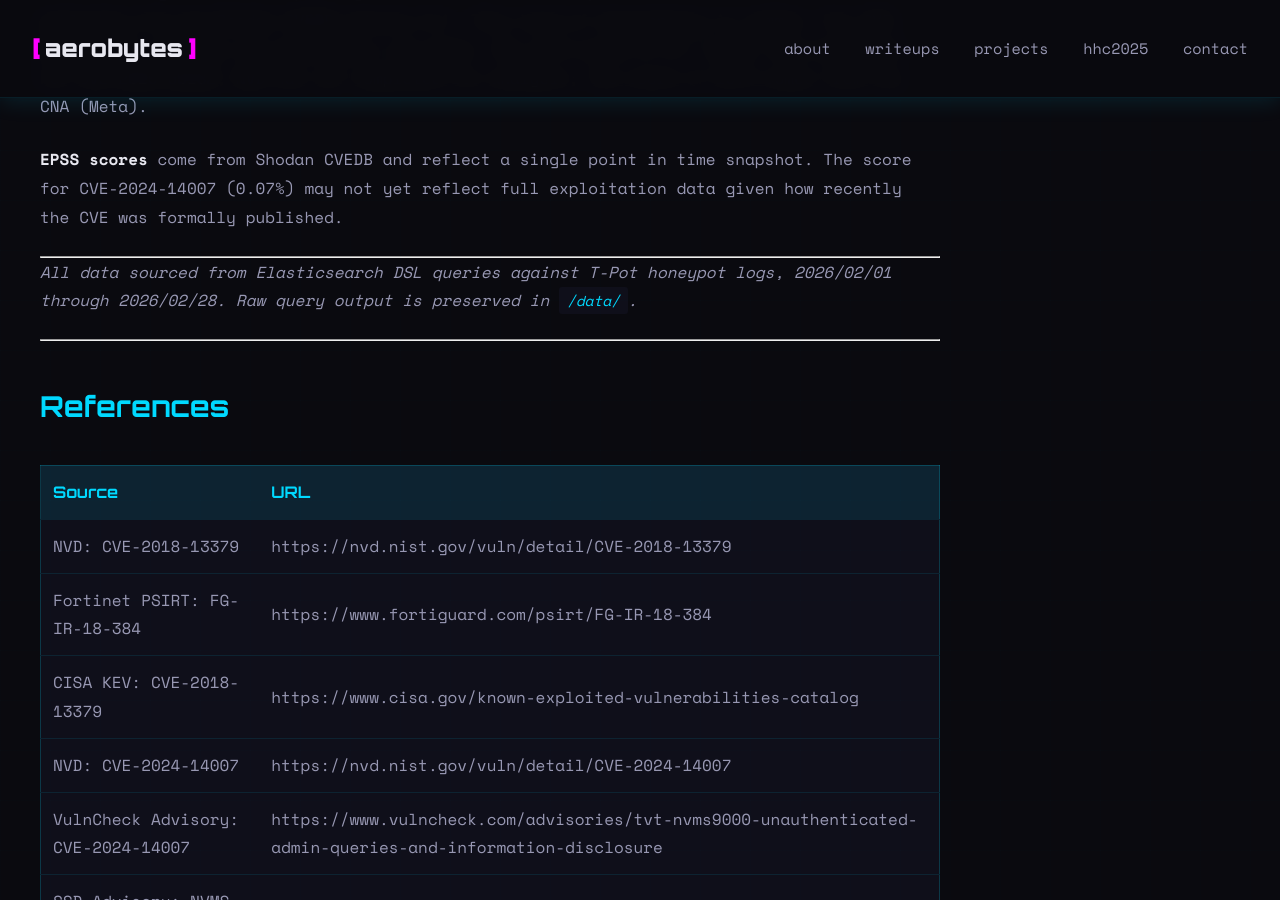
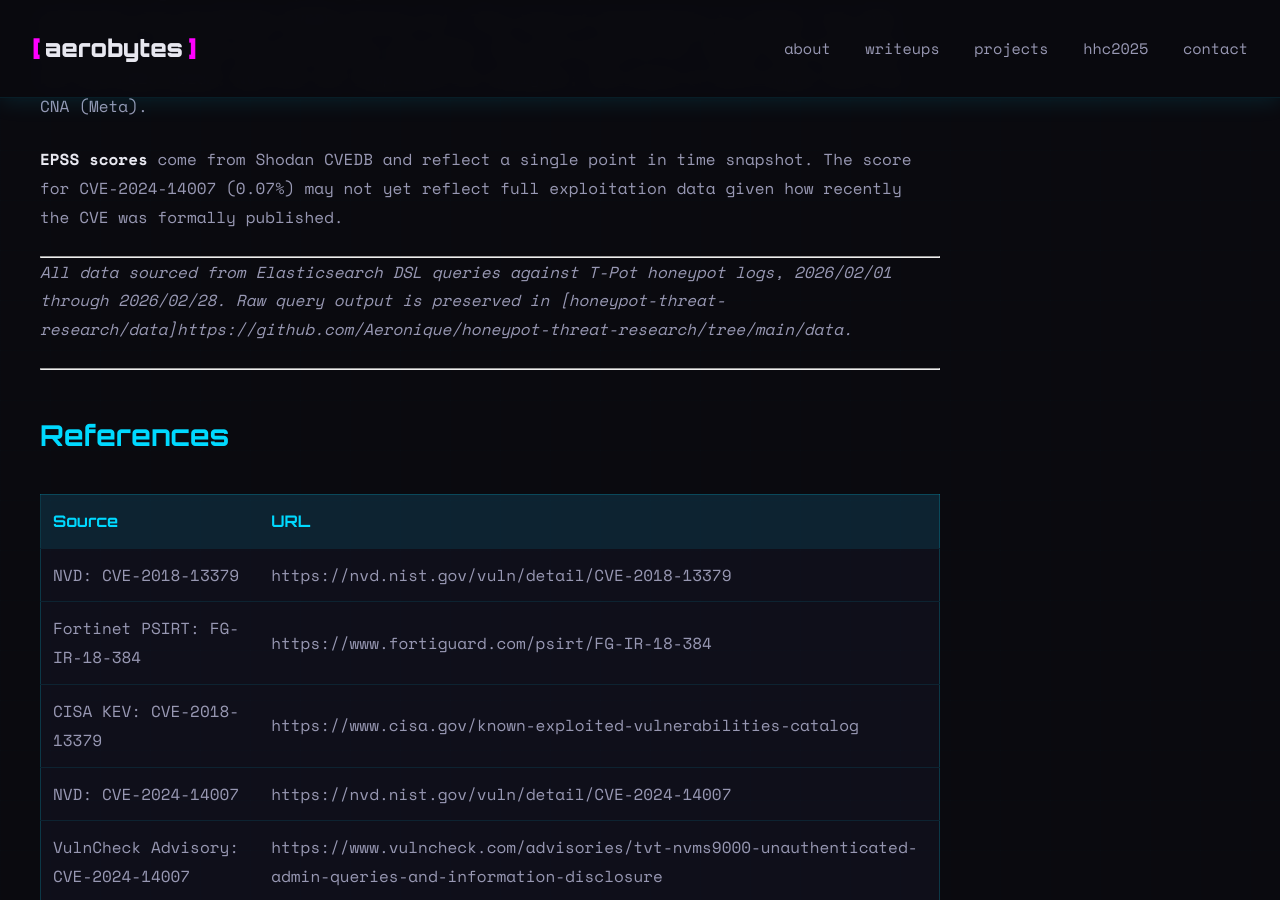
Before and after one commit to Aeronique/aerobytes-site, a Jekyll site: the page built from _posts/2026-03-05-honeypot-top-cves.md, in a window 1280 px wide and 900 px high, scrolled down 7475 px. Built offline with Jekyll 4.4.1, drawn with Linux system fonts in a browser that asks for light colours.

Commit message:
Update 2026-03-05-honeypot-top-cves.md

```diff
--- a/_posts/2026-03-05-honeypot-top-cves.md
+++ b/_posts/2026-03-05-honeypot-top-cves.md
@@ -160,7 +160,7 @@ An unsafe deserialization flaw in the React Server Components (RSC) "Flight" pro
 
 ---
 
-*All data sourced from Elasticsearch DSL queries against T-Pot honeypot logs, 2026/02/01 through 2026/02/28. Raw query output is preserved in `/data/`.*
+*All data sourced from Elasticsearch DSL queries against T-Pot honeypot logs, 2026/02/01 through 2026/02/28. Raw query output is preserved in [honeypot-threat-research/data]https://github.com/Aeronique/honeypot-threat-research/tree/main/data.*
 
 ---
 
```
